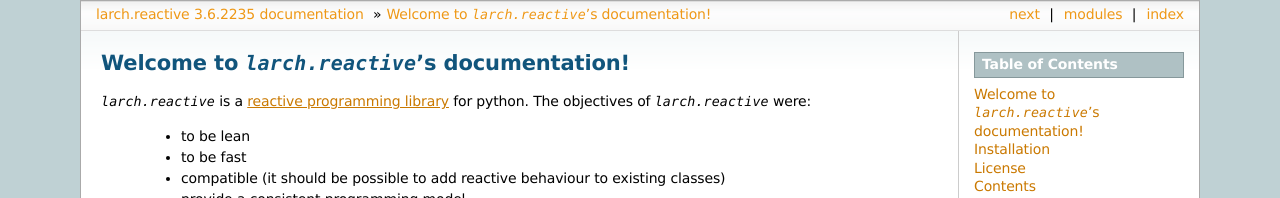
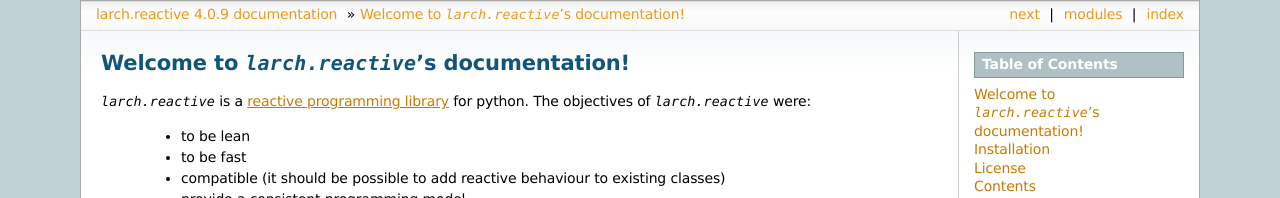
Before and after one commit to kochelmonster/larch-reactive, a Sphinx documentation site: the page built from doc/source/index.rst, in a window 1280 px wide and 900 px high. Shown: the top 198 px of the window. Built offline with Sphinx 7.4.7, drawn with Linux system fonts in a browser that asks for light colours; some of the changed text lies outside the part shown.

Commit message:
Changed doc sourcs

```diff
--- a/doc/source/conf.py
+++ b/doc/source/conf.py
@@ -53,7 +53,7 @@ copyright = u'2011, Michael Reithinger'
 # built documents.
 #
 # The short X.Y version.
-__version__ = "3.6.2235"
+__version__ = "4.0.9"
 
 release = version = __version__
 
```
